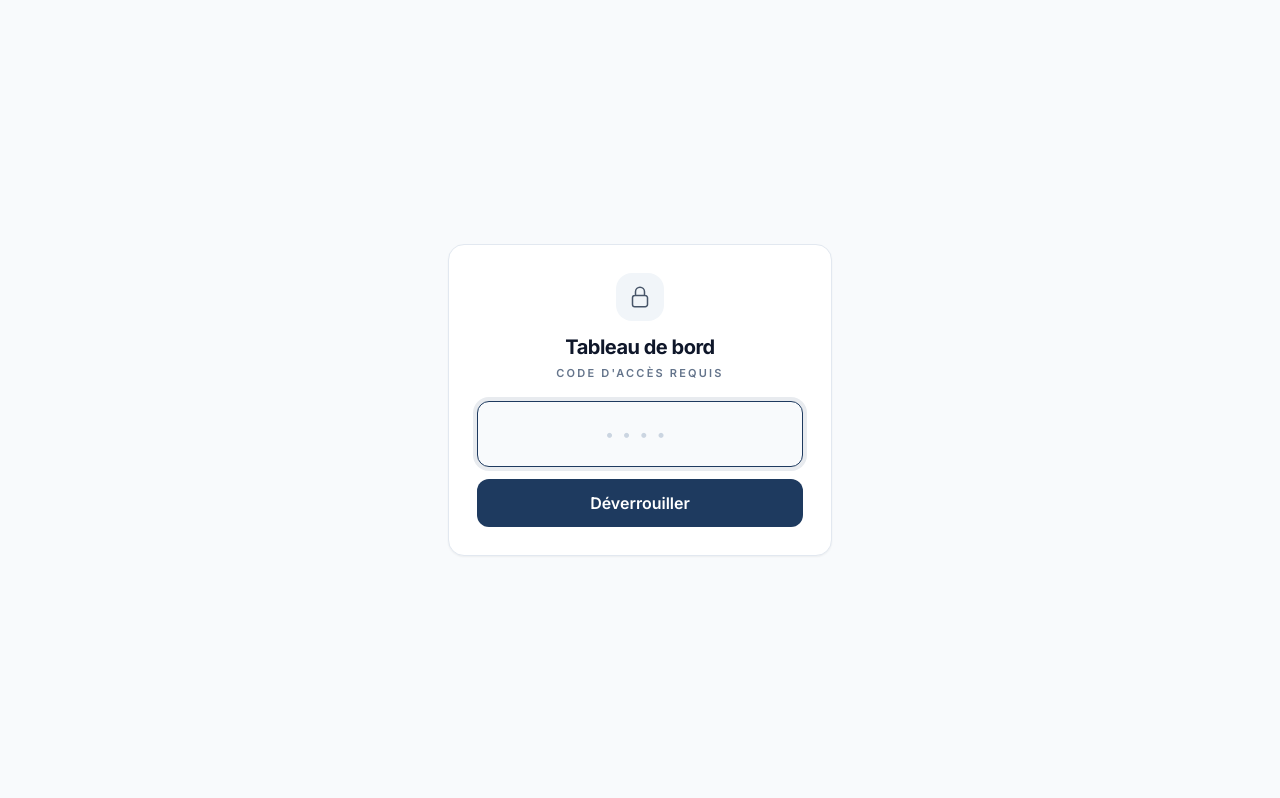
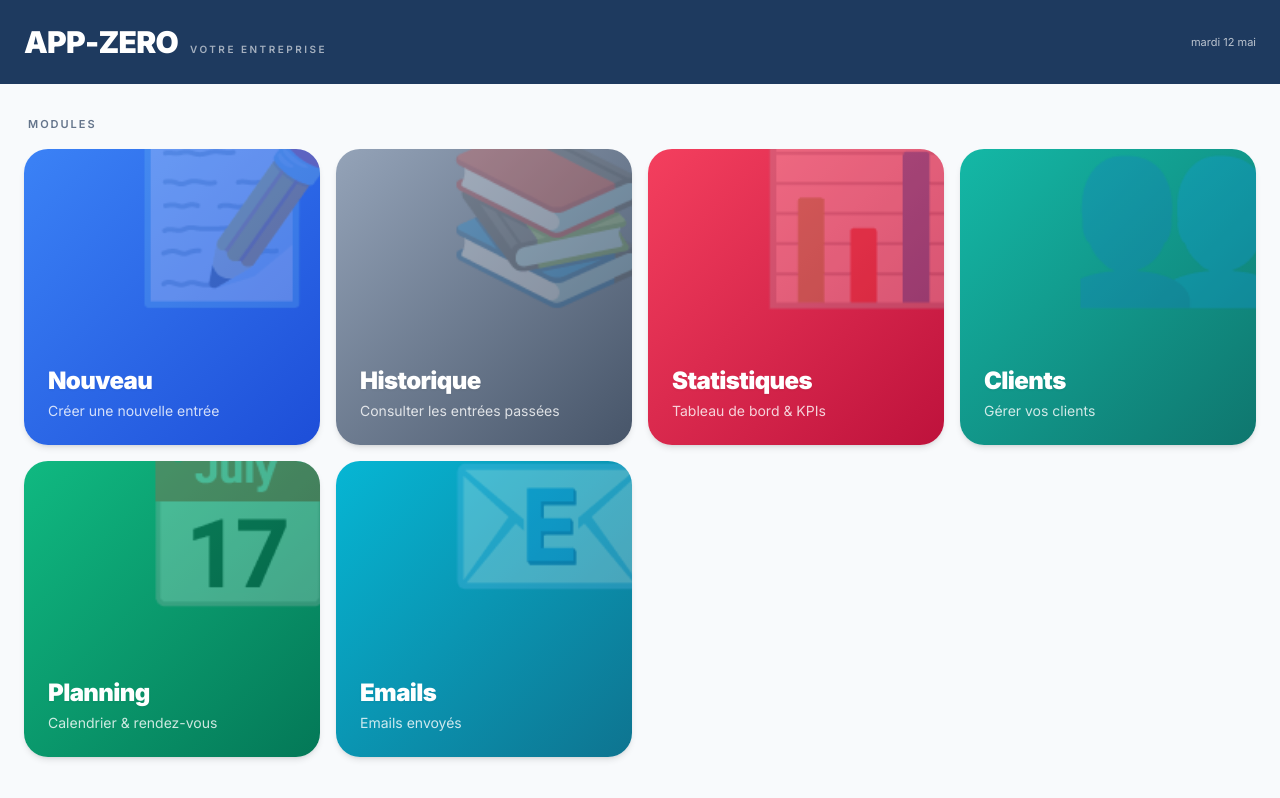
Before and after one commit to 3snv83136-coder/APP-ZERO, a Next.js app: page / in a window 1280 px wide. Shown: the top 798 px of the page. Built offline with nearby package versions, Linux system fonts and the light colour scheme.

Commit message:
Suppression code PIN + splash screen 5s (Eric Ingrand)

```diff
--- a/app/page.tsx
+++ b/app/page.tsx
@@ -1,7 +1,6 @@
 'use client'
 import { useEffect, useState } from "react"
 import Link from "next/link"
-import { useRouter } from "next/navigation"
 
 type Tool = {
   href: string
@@ -21,71 +20,51 @@ const TOOLS: Tool[] = [
   { href: '/mail',         emoji: '📧', label: 'Emails',        desc: 'Emails envoyés',               bg: 'bg-gradient-to-br from-cyan-500 to-cyan-700',      text: 'white' },
 ]
 
-const DASHBOARD_CODE = '0000'
+const SPLASH_DURATION = 5000
 
 export default function Home() {
-  const router = useRouter()
-  const [skipAnimation, setSkipAnimation] = useState(false)
-  const [unlocked, setUnlocked] = useState(false)
-  const [codeChecked, setCodeChecked] = useState(false)
-  const [codeInput, setCodeInput] = useState('')
-  const [codeError, setCodeError] = useState('')
+  const [showSplash, setShowSplash] = useState(true)
+  const [fadeOut, setFadeOut] = useState(false)
 
   useEffect(() => {
-    if (typeof window === 'undefined') return
-    if (sessionStorage.getItem('app_dashboard_unlocked') === '1') {
-      setUnlocked(true)
+    const fadeTimer = setTimeout(() => setFadeOut(true), SPLASH_DURATION - 600)
+    const hideTimer = setTimeout(() => setShowSplash(false), SPLASH_DURATION)
+    return () => {
+      clearTimeout(fadeTimer)
+      clearTimeout(hideTimer)
     }
-    setCodeChecked(true)
-    if (sessionStorage.getItem('app_seen_intro') === '1') {
-      setSkipAnimation(true)
-    } else {
-      sessionStorage.setItem('app_seen_intro', '1')
-    }
-  }, [router])
+  }, [])
 
-  function handleCodeSubmit(e: React.FormEvent<HTMLFormElement>) {
-    e.preventDefault()
-    const value = codeInput.trim()
-    if (value === DASHBOARD_CODE) {
-      sessionStorage.setItem('app_dashboard_unlocked', '1')
-      setUnlocked(true); setCodeError('')
-      return
-    }
-    setCodeError('Code incorrect.')
-    setCodeInput('')
-  }
+  if (showSplash) {
+    return (
+      <main className={`fixed inset-0 z-50 flex items-center justify-center bg-gradient-to-br from-blue-800 via-blue-600 to-blue-900 transition-opacity duration-500 ${fadeOut ? 'opacity-0' : 'opacity-100'}`}>
+        <div className="text-center px-4 splash-enter">
+          <h1 className="text-3xl sm:text-5xl md:text-6xl font-black text-white tracking-tight leading-tight drop-shadow-lg">
+            Eric Ingrand
+          </h1>
+          <p className="mt-4 text-lg sm:text-2xl text-blue-200 font-light tracking-wide">
+            Intellignece Of Weed Of Marocco
+          </p>
+          <div className="mt-10 flex justify-center gap-2">
+            {[0, 1, 2].map(i => (
+              <div
+                key={i}
+                className="w-2.5 h-2.5 rounded-full bg-white/60 animate-bounce"
+                style={{ animationDelay: `${i * 0.2}s` }}
+              />
+            ))}
+          </div>
+        </div>
 
-  if (codeChecked && !unlocked) {
-    return (
-      <main className="relative min-h-screen flex items-center justify-center bg-slate-50 text-slate-900 px-4">
-        <div className="relative z-10 w-full max-w-sm bg-white border border-slate-200 rounded-2xl p-7 shadow-sm">
-          <div className="text-center mb-5">
-            <div className="mx-auto w-12 h-12 rounded-2xl bg-slate-100 flex items-center justify-center mb-3">
-              <svg className="w-6 h-6 text-slate-600" fill="none" viewBox="0 0 24 24" strokeWidth="1.5" stroke="currentColor"><path strokeLinecap="round" strokeLinejoin="round" d="M16.5 10.5V6.75a4.5 4.5 0 1 0-9 0v3.75m-.75 11.25h10.5a2.25 2.25 0 0 0 2.25-2.25v-6.75a2.25 2.25 0 0 0-2.25-2.25H6.75a2.25 2.25 0 0 0-2.25 2.25v6.75a2.25 2.25 0 0 0 2.25 2.25Z" /></svg>
-            </div>
-            <h1 className="text-xl font-bold tracking-tight">Tableau de bord</h1>
-            <p className="text-[11px] uppercase tracking-[0.2em] text-slate-500 mt-1 font-semibold">Code d&apos;accès requis</p>
-          </div>
-          <form onSubmit={handleCodeSubmit} className="space-y-3" autoComplete="off">
-            <input
-              type="password"
-              inputMode="numeric"
-              autoFocus
-              value={codeInput}
-              onChange={e => { setCodeInput(e.target.value); if (codeError) setCodeError('') }}
-              placeholder="••••"
-              className="w-full text-center text-2xl font-bold tracking-[0.6em] bg-slate-50 text-slate-900 rounded-xl px-4 py-4 outline-none border border-slate-200 focus:border-[#1e3a5f] focus:ring-4 focus:ring-[#1e3a5f]/10 placeholder:text-slate-300"
-            />
-            {codeError && <p className="text-red-600 text-sm text-center font-medium">{codeError}</p>}
-            <button
-              type="submit"
-              className="w-full bg-[#1e3a5f] hover:bg-[#162d4a] active:scale-[0.98] transition-all text-white font-semibold py-3 rounded-xl"
-            >
-              Déverrouiller
-            </button>
-          </form>
-        </div>
+        <style jsx>{`
+          @keyframes splashFadeUp {
+            from { opacity: 0; transform: translateY(20px) scale(0.95); }
+            to   { opacity: 1; transform: translateY(0) scale(1); }
+          }
+          .splash-enter {
+            animation: splashFadeUp 0.8s ease-out forwards;
+          }
+        `}</style>
       </main>
     )
   }
@@ -94,7 +73,7 @@ export default function Home() {
     <main className="relative min-h-screen bg-slate-50 text-slate-900">
       <header className="bg-[#1e3a5f] text-white">
         <div className="max-w-7xl mx-auto px-4 sm:px-6 py-5 sm:py-6 flex items-center justify-between gap-4">
-          <div className={`flex items-baseline gap-3 ${skipAnimation ? '' : 'app-drop'}`}>
+          <div className="flex items-baseline gap-3 app-drop">
             <h1 className="text-2xl sm:text-3xl font-black tracking-tight leading-none">APP-ZERO</h1>
             <div className="hidden sm:block text-[10px] uppercase tracking-[0.25em] text-white/60 font-semibold">
               Votre entreprise
@@ -107,7 +86,7 @@ export default function Home() {
       </header>
 
       <div className="relative z-10">
-        <div className={`px-4 sm:px-6 pt-6 sm:pt-8 pb-12 ${skipAnimation ? '' : 'buttons-reveal'}`}>
+        <div className="px-4 sm:px-6 pt-6 sm:pt-8 pb-12 buttons-reveal">
           <div className="max-w-7xl mx-auto">
             <div className="text-[11px] uppercase tracking-[0.18em] text-slate-500 font-semibold mb-4 px-1">Modules</div>
             <div className="grid grid-cols-2 sm:grid-cols-3 lg:grid-cols-4 gap-3 sm:gap-4">
```
